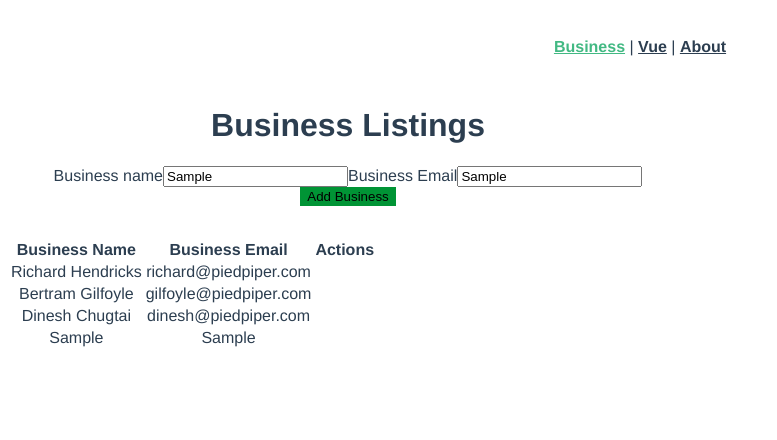
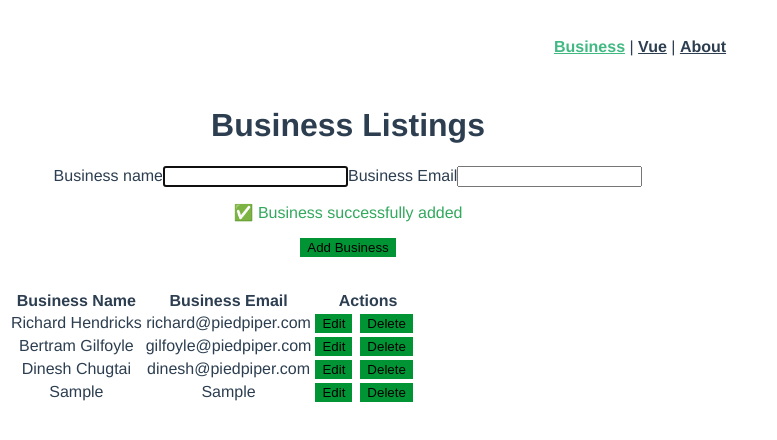
Before and after one commit to 8ivek/companies_app, a Vue app: page / in a window 1280 px wide. Both pictures are taken after typing "Sample", "Sample" into the empty fields and a click on the button "Add Business". Shown: the top 440 px of the page, without its empty margins (0-777 px from the left). Built offline with nearby package versions, Linux system fonts and the light colour scheme.

Commit message:
Delete business function.

```diff
--- a/src/components/BusinessForm.vue
+++ b/src/components/BusinessForm.vue
@@ -2,9 +2,24 @@
   <div id="business-form">
     <form @submit.prevent="handleSubmit">
       <label>Business name</label>
-      <input v-model="business.name"  type="text" />
+      <input v-model="business.name"
+        type="text"
+        ref="first"
+        :class="{ 'has-error': submitting && invalidName }"
+        @focus="clearStatus"
+        @keypress="clearStatus"
+      />
       <label>Business Email</label>
-      <input v-model="business.email" type="text" />
+      <input v-model="business.email" type="text"
+        :class="{ 'has-error': submitting && invalidEmail }"
+        @focus="clearStatus"
+      />
+      <p v-if="error && submitting" class="error-message">
+        ❗ Please fill out all required fields
+      </p>
+      <p v-if="success" class="success-message">
+        ✅ Business successfully added
+      </p>
       <button>Add Business</button>
     </form>
   </div>
@@ -15,6 +30,9 @@ export default {
   name: 'business-form',
   data() {
     return {
+      submitting: false, // whether or not the form is currently being submitted.
+      error: false, // set if something goes wrong.
+      success: false, // if everything went well.
       business: {
         name: '',
         email: '',
@@ -23,8 +41,38 @@ export default {
   },
   methods: {
     handleSubmit() {
-      console.log(this.business);
+      this.clearStatus();
+
+      if (this.invalidName || this.invalidEmail) {
+        this.error = true;
+        return;
+      }
       this.$emit('add:business', this.business);
+      this.$refs.first.focus();
+      this.business = {
+        name: '',
+        email: '',
+      };
+      this.setSuccessStatus();
+    },
+    clearStatus() {
+      this.submitting = true;
+      this.success = false;
+      this.error = false;
+    },
+    setSuccessStatus() {
+      this.error = false;
+      this.success = true;
+      this.submitting = false;
+    },
+  },
+  computed: {
+    invalidName() {
+      return this.business.name === '';
+    },
+
+    invalidEmail() {
+      return this.business.email === '';
     },
   },
 };
@@ -34,4 +82,16 @@ export default {
   form {
     margin-bottom: 2rem;
   }
+
+  [class*='-message'] {
+    font-weight: 500;
+  }
+
+  .error-message {
+    color: #d33c40;
+  }
+
+  .success-message {
+    color: #32a95d;
+  }
 </style>
--- a/src/components/BusinessList.vue
+++ b/src/components/BusinessList.vue
@@ -1,6 +1,9 @@
 <template>
   <div id="business-list">
-    <table>
+    <p v-if="businesses.length < 1" class="empty-table">
+      No business
+    </p>
+    <table v-else>
       <thead>
         <tr>
           <th>Business Name</th>
@@ -12,7 +15,10 @@
         <tr v-for="business in businesses" :key="business.id">
           <td>{{ business.name }}</td>
           <td>{{ business.email }}</td>
-          <td>&nbsp;</td>
+          <td>
+            <button>Edit</button>
+            <button @click="$emit('delete:business', business.id)">Delete</button>
+          </td>
         </tr>
       </tbody>
     </table>
@@ -28,4 +34,8 @@ export default {
 };
 </script>
 
-<style scoped></style>
+<style scoped>
+  button {
+    margin: 0 0.5rem 0 0;
+  }
+</style>
--- a/src/views/Business.vue
+++ b/src/views/Business.vue
@@ -2,7 +2,7 @@
   <div id="business" class="small-container">
     <h1>Business Listings</h1>
     <business-form @add:business="addBusiness" />
-    <business-list :businesses="businesses" />
+    <business-list :businesses="businesses" @delete:business="deleteBusiness" />
   </div>
 </template>
 
@@ -45,6 +45,11 @@ export default {
       const newBusiness = { ...business, id };
       this.businesses = [...this.businesses, newBusiness];
     },
+    deleteBusiness(id) {
+      this.businesses = this.businesses.filter(
+        business => business.id !== id,
+      );
+    },
   },
 };
 </script>
```
